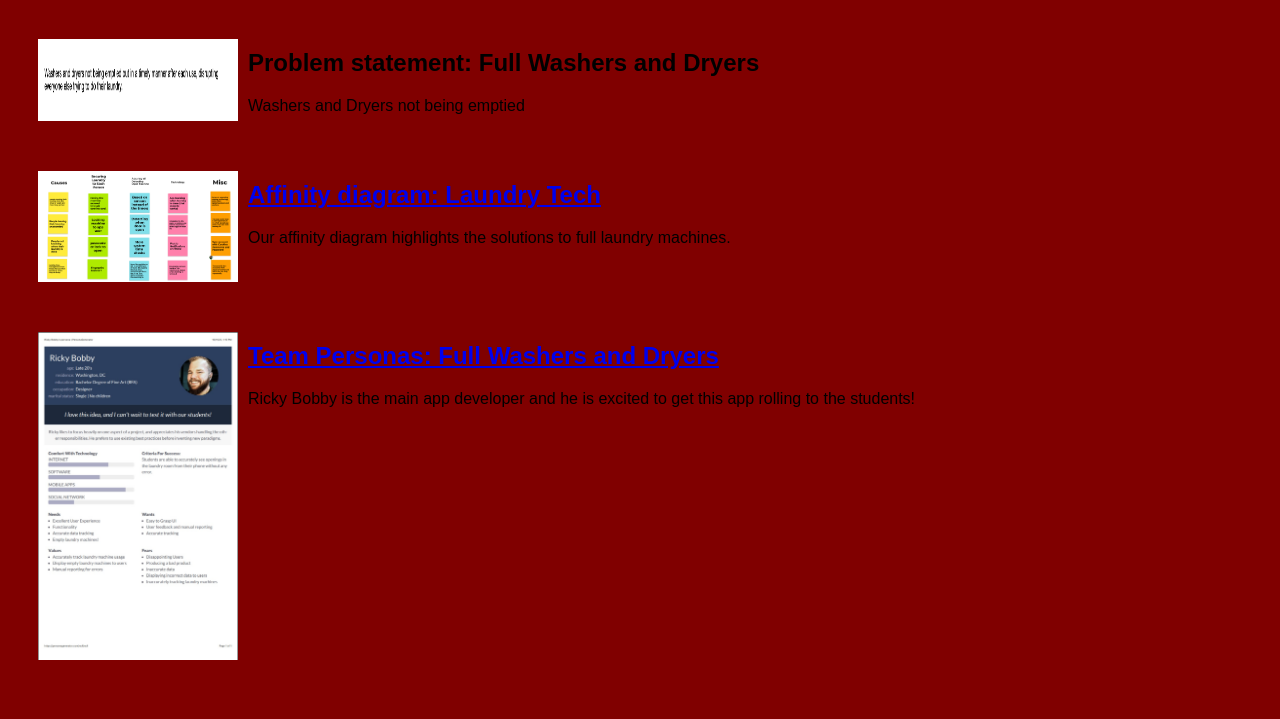
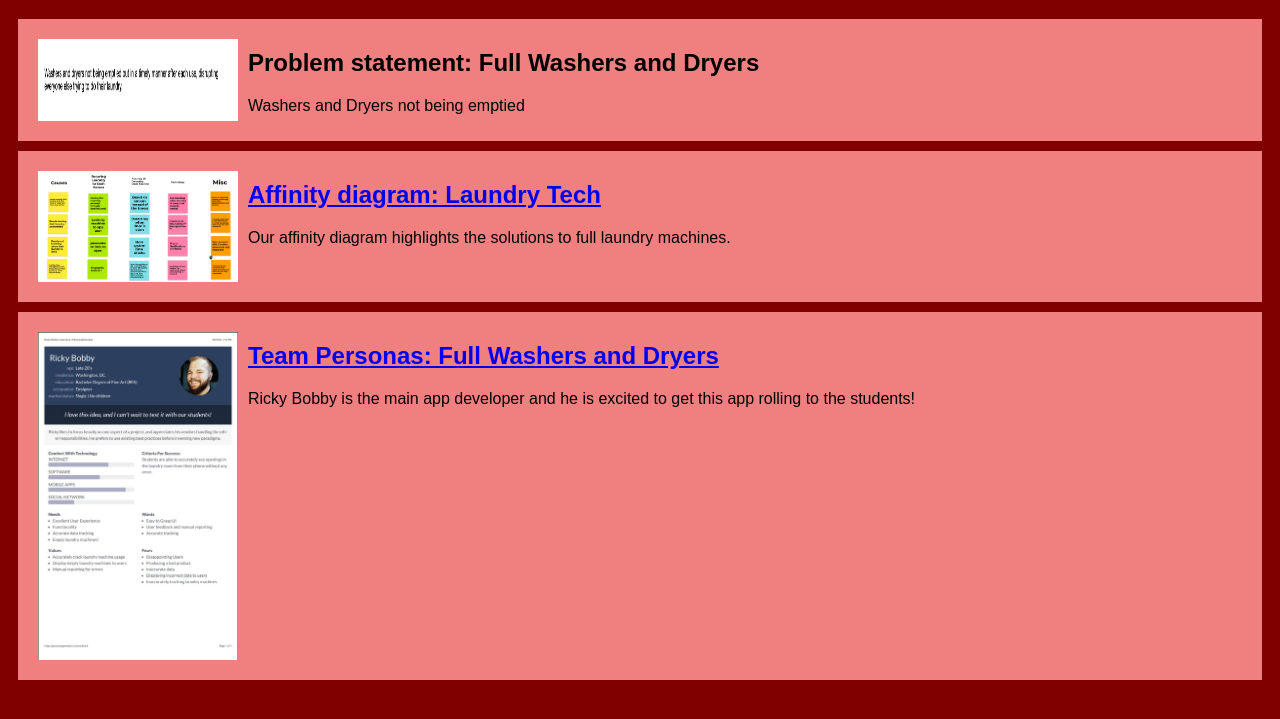
Before and after one commit to kylewettlin/kylewettlin.github.io, a plain HTML site: page index.html in a window 1280 px wide. Shown: the part 61-780 px from the top of the page. Drawn offline with Linux system fonts and the light colour scheme.

Commit message:
Update styles.css

```diff
--- a/styles.css
+++ b/styles.css
@@ -10,7 +10,7 @@ text-align: center;
 display: flex;
 padding: 10px;
 margin: 10px;
-background: maroon;
+background: lightcoral;
 }
 .assign img {
 width: 200px;
```
